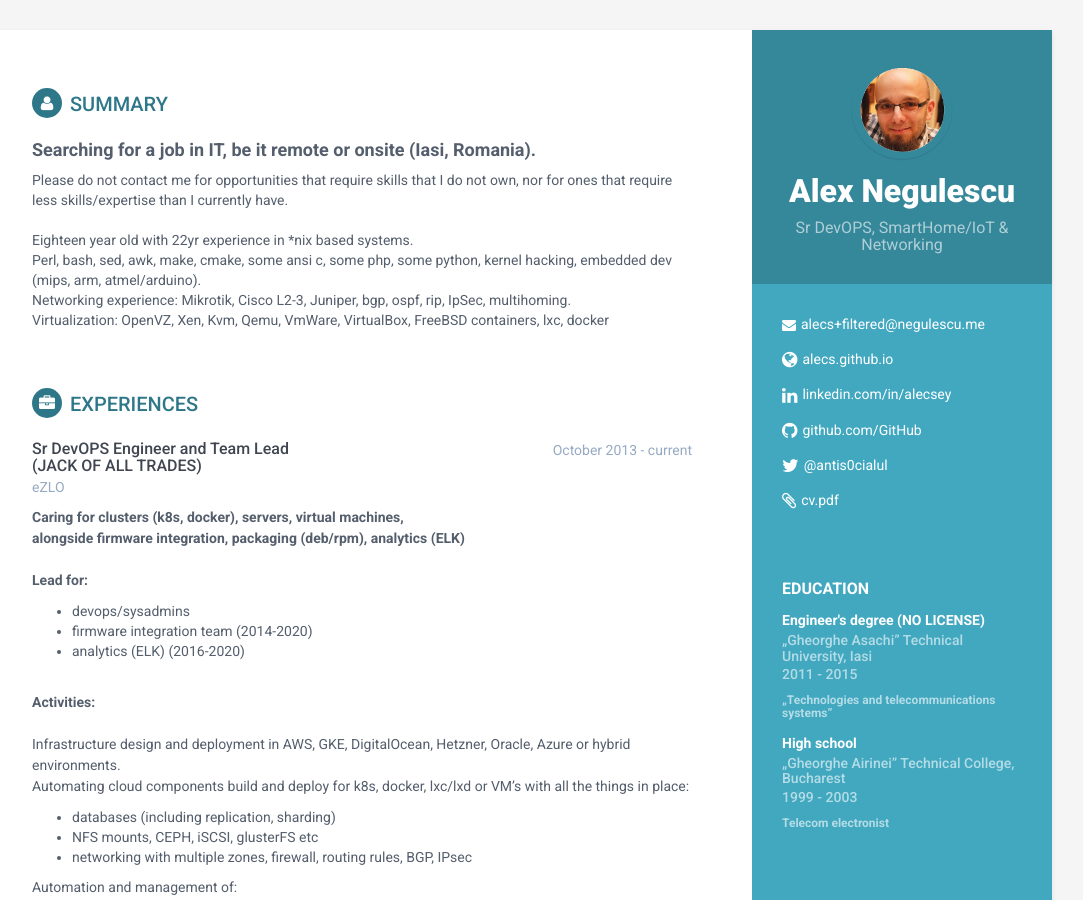
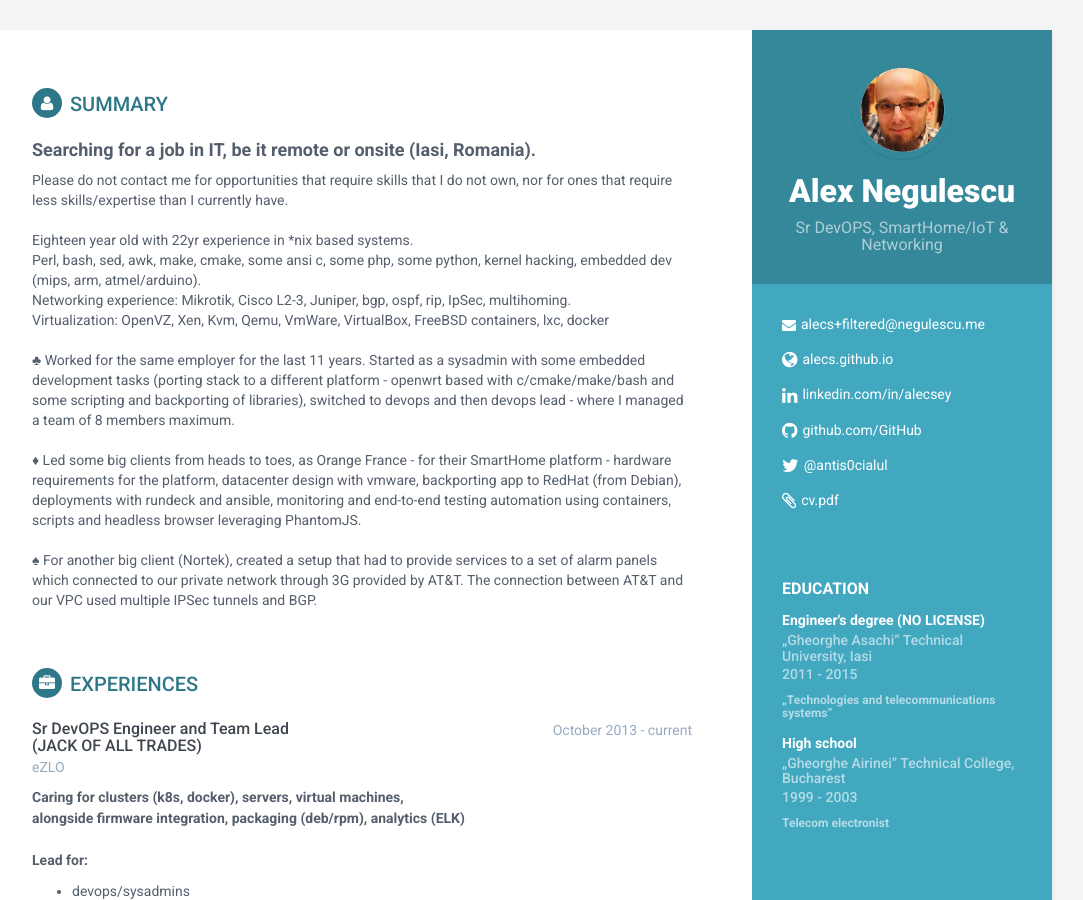
Before and after one commit to alecs/alecs.github.io, a Jekyll site: the page built from cv.html, in a window 1280 px wide and 900 px high. Shown: the whole window, without its empty margins (128-1211 px from the left). Built offline with Jekyll 4.4.1, drawn with Linux system fonts in a browser that asks for light colours; some of the changed text lies outside the part shown.

Commit message:
tiny changes

```diff
--- a/_data/cv_group_projects.yml
+++ b/_data/cv_group_projects.yml
@@ -1,7 +1,7 @@
 - title: Private datacenter cloud (Orange France)
   company: eZLO LTD
   info: Designed the architecture to run our solution in a private cloud, via virtual machines running Red Hat Linux on VMWare nodes.<br />
-    Lead all the aspects related to the project&#x3A; meetings, design, porting from Ubtunu to Red Hat, installation, setup monitoring (passive and active).
+    Led all the aspects related to the project&#x3A; meetings, design, porting from Ubuntu to Red Hat, installation, setup monitoring (passive and active).
 
 - title: AWS SmartHome Cloud w private mobile APN in AT&T
   company: eZLO LTD
--- a/_data/cv_profile.yml
+++ b/_data/cv_profile.yml
@@ -1,12 +1,14 @@
 summary: <h4>Searching for a job in IT, be it remote or onsite (Iasi, Romania).</h4>
     Please do not contact me for opportunities that require skills that I do not own, nor for ones
     that require less skills/expertise than I currently have.<br /><br />
-
-
     Eighteen year old with 22yr experience in *nix based systems.<br />
     Perl, bash, sed, awk, make, cmake, some ansi c, some php, some python, kernel hacking, embedded dev (mips, arm, atmel/arduino).<br />
     Networking experience&#x3A; Mikrotik, Cisco L2-3, Juniper, bgp, ospf, rip, IpSec, multihoming.<br />
-    Virtualization&#x3A; OpenVZ, Xen, Kvm, Qemu, VmWare, VirtualBox, FreeBSD containers, lxc, docker
+    Virtualization&#x3A; OpenVZ, Xen, Kvm, Qemu, VmWare, VirtualBox, FreeBSD containers, lxc, docker<br /><br />
+
+    &clubs; Worked for the same employer for the last 11 years. Started as a sysadmin with some embedded development tasks (porting stack to a different platform &#45; openwrt based with c/cmake/make/bash and some scripting and backporting of libraries), switched to devops and then devops lead - where I managed a team of 8 members maximum.<br /><br />
+    &diams; Led some big clients from heads to toes, as Orange France &#45; for their SmartHome platform &#45; hardware requirements for the platform, datacenter design with vmware, backporting app to RedHat (from Debian), deployments with rundeck and ansible, monitoring and end&#45;to&#45;end testing automation using containers, scripts and headless browser leveraging PhantomJS.<br /><br />
+    &spades; For another big client (Nortek), created a setup that had to provide services to a set of alarm panels which connected to our private network through 3G provided by AT&T. The connection between AT&T and our VPC used multiple IPSec tunnels and BGP.
 
 education:
     - degree: Engineer's degree (NO LICENSE)
```
Also changed, not shown: 1 other file.
